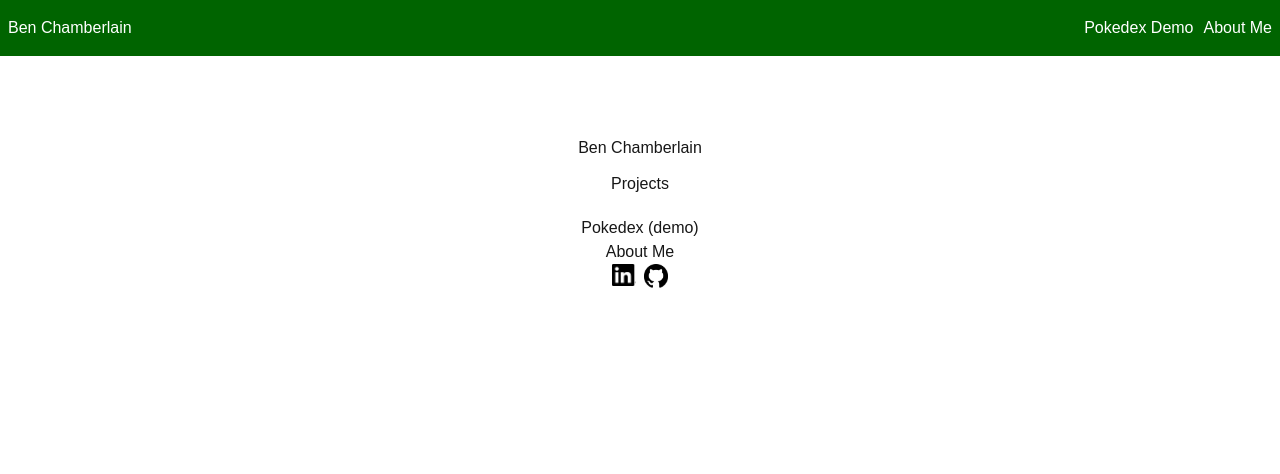
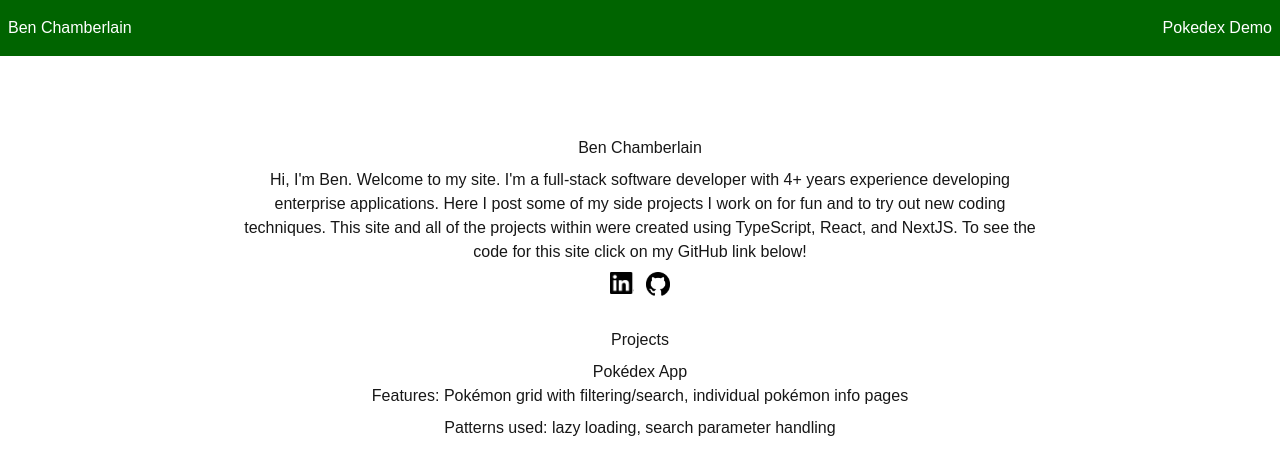
Before and after one commit to chambomango/pokedex, a Next.js app: page / in a window 1280 px wide. Shown: the top 474 px of the page. Built offline with nearby package versions, Linux system fonts and the light colour scheme.

Commit message:
Move `about me` section into home page and update styling

```diff
--- a/src/app/about/layout.tsx
+++ /dev/null
@@ -1,10 +0,0 @@
-import type { Metadata } from "next";
-
-export const metadata: Metadata = {
-  title: "About",
-  description: "Generated by create next app",
-};
-
-export default function AboutLayout({ children }: LayoutProps<"/about">) {
-  return <>{children}</>;
-}
--- a/src/app/about/page.tsx
+++ /dev/null
@@ -1,7 +0,0 @@
-export default function About() {
-  return (
-    <div className="flex flex-col justify-center items-center max-w-[800px] mt-[80px] mx-auto mb-0">
-      <h1>About</h1>
-    </div>
-  );
-}
--- a/src/app/layout.tsx
+++ b/src/app/layout.tsx
@@ -23,9 +23,6 @@ export default function RootLayout({
             <li>
               <Link href="/pokedex">Pokedex Demo</Link>
             </li>
-            <li>
-              <Link href="/about">About Me</Link>
-            </li>
           </ul>
         </nav>
         {children}
--- a/src/app/page.tsx
+++ b/src/app/page.tsx
@@ -1,37 +1,30 @@
+import Socials from "@/components/socials";
 import Link from "next/link";
-import Image from "next/image";
 
 export default function Home() {
   return (
-    <div className="flex flex-col justify-center items-center max-w-[800px] mt-[80px] mx-auto mb-0">
-      <h1>Ben Chamberlain</h1>
-      <h2 className="mt-[12px]">Projects</h2>
-      <div className="flex flex-col items-center mt-[20px]">
+    <div className="flex flex-col justify-center items-center max-w-200 mt-20 mx-auto mb-0">
+      <h1 className="mb-2">Ben Chamberlain</h1>
+      <p className="text-center mb-2">
+        Hi, I'm Ben. Welcome to my site. I'm a full-stack software developer
+        with 4+ years experience developing enterprise applications. Here I post
+        some of my side projects I work on for fun and to try out new coding
+        techniques. This site and all of the projects within were created using
+        TypeScript, React, and NextJS. To see the code for this site click on my
+        GitHub link below!
+      </p>
+      <Socials />
+      <div className="flex flex-col items-center mt-5">
+        <h2 className="mt-3 mb-2">Projects</h2>
         <div className="flex flex-col items-center">
-          <Link href="/pokedex">Pokedex (demo)</Link>
-          <Link href="/about">About Me</Link>
-        </div>
-        <div className="flex justify-between gap-[8px]">
-          <a href="https://www.linkedin.com/in/ben-chamberlain/">
-            <div className="flex">
-              <Image
-                src="/logos/PNG/InBug-Black.png"
-                alt="LinkedIn"
-                width={24}
-                height={24}
-              />
-            </div>
-          </a>
-          <a href="https://github.com/chambomango/portfolio">
-            <div className="flex">
-              <Image
-                src="/logos/PNG/GitHub_Invertocat_Black.png"
-                alt="LinkedIn"
-                width={24}
-                height={24}
-              />
-            </div>
-          </a>
+          <Link href="/pokedex">Pokédex App</Link>
+          <p className="text-center mb-2">
+            Features: Pokémon grid with filtering/search, individual pokémon
+            info pages
+          </p>
+          <p className="text-center mb-2">
+            Patterns used: lazy loading, search parameter handling
+          </p>
         </div>
       </div>
     </div>
--- a/src/app/pokedex/layout.tsx
+++ b/src/app/pokedex/layout.tsx
@@ -5,6 +5,6 @@ export const metadata: Metadata = {
   description: "Generated by create next app",
 };
 
-export default function PokedexLayout({ children }: LayoutProps<"/about">) {
+export default function PokedexLayout({ children }: LayoutProps<"/pokedex">) {
   return <>{children}</>;
 }
--- a/src/components/pokeGrid.tsx
+++ b/src/components/pokeGrid.tsx
@@ -41,7 +41,7 @@ export default function PokeGrid(props: PokeGridProps) {
 
   return (
     <div className="pokedex-container">
-      <div className="flex justify-between gap-[8px] mb-2 px-[2px]">
+      <div className="flex justify-between gap-2 mb-2 px-[2px]">
         <input
           id="poke-search-input"
           className="rounded-md border pl-2"
@@ -49,7 +49,7 @@ export default function PokeGrid(props: PokeGridProps) {
           onChange={updateSearch}
           defaultValue={searchParams.get("search") || ""}
         ></input>
-        <div className="flex gap-[8px]">
+        <div className="flex gap-2">
           <select
             id="type"
             name="type"
--- /dev/null
+++ b/src/components/socials.tsx
@@ -0,0 +1,28 @@
+import Image from "next/image";
+
+export default function Socials() {
+  return (
+    <div className="flex justify-between gap-3">
+      <a href="https://www.linkedin.com/in/ben-chamberlain/">
+        <div className="flex">
+          <Image
+            src="/logos/PNG/InBug-Black.png"
+            alt="LinkedIn"
+            width={24}
+            height={24}
+          />
+        </div>
+      </a>
+      <a href="https://github.com/chambomango/portfolio">
+        <div className="flex">
+          <Image
+            src="/logos/PNG/GitHub_Invertocat_Black.png"
+            alt="LinkedIn"
+            width={24}
+            height={24}
+          />
+        </div>
+      </a>
+    </div>
+  );
+}
```
